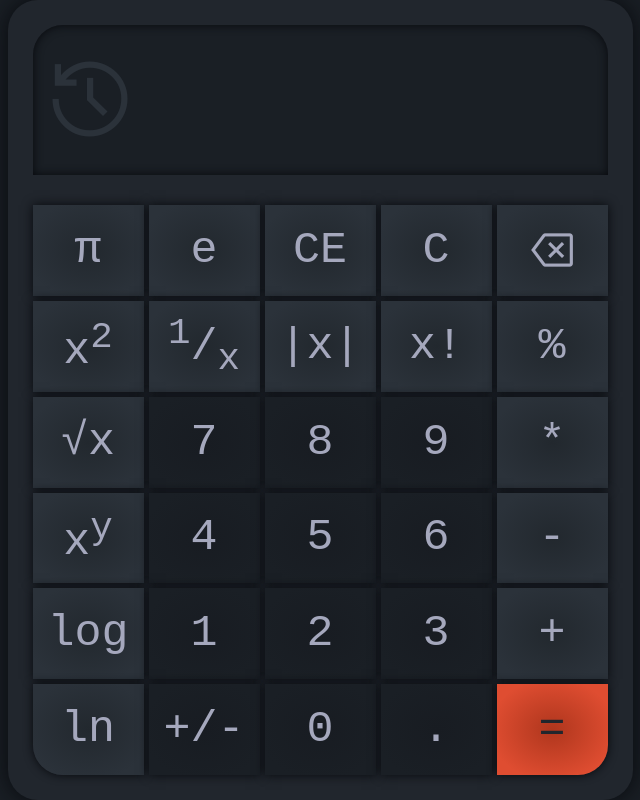
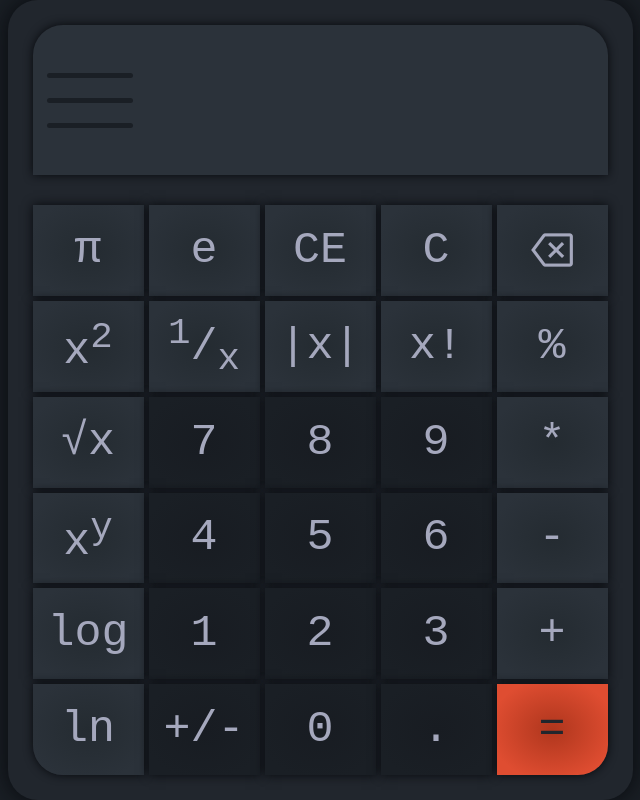
Before and after one commit to jhonatademuner/mini-projects, a plain HTML site: page calculadora/index.html in a window 1280 px wide. Shown: the whole page, without its empty margins (320-960 px from the left). Drawn offline with nearby package versions, Linux system fonts and the light colour scheme.

Commit message:
Atualizando design

```diff
--- a/calculadora/index.html
+++ b/calculadora/index.html
@@ -12,8 +12,11 @@
     <div id="calculadora">
         <div id="conteudo-interativo">
             <div id="visor">
-                <button id="historico"><span class="material-symbols-outlined">
-                    history</span></button>
+                <button id="opcoes">
+                    <div></div>
+                    <div></div>
+                    <div></div>
+                </button>
                 <label id="resultado"></label>
             </div>
             <div id="botoes">
--- a/calculadora/style.css
+++ b/calculadora/style.css
@@ -48,8 +48,8 @@ body{
     height: 150px;
     width: 100%;
     margin-bottom: 30px;
-    background-color: var(--bg-color);
-    box-shadow: inset 0px 0px 10px 0px #07090d;
+    background-color: var(--secondary-color);
+    box-shadow: 0px 0px 10px 0px #07090d;
 }
 
 #visor label{
@@ -62,16 +62,30 @@ body{
     color: var(--text-color);
 }
 
-#historico{
+#opcoes{
+    display: flex;
+    flex-direction: column;
+    justify-content: center;
+    align-items: center;
     background-color: transparent;
     width: 20%;
     height: 100%;
     border-radius: 30px 0px 0px 0px;;
 }
 
-#historico span{
-    font-size: 100px;
-    color: var(--secondary-color);
+#opcoes div{
+    height: 5px;
+    width: 75%;
+    background-color: var(--bg-color);
+    border-radius: 10px;
+}
+
+#opcoes div:nth-child(1){
+    margin-bottom: 20px;
+}
+
+#opcoes div:nth-child(2){
+    margin-bottom: 20px;
 }
 
 #botoes{
@@ -97,7 +111,7 @@ button{
 }
 
 #botoes .botoes-claros{
-    background: radial-gradient(#22282e,var(--secondary-color)80%);
+    background: radial-gradient(#242b31,var(--secondary-color)80%);
 }
 
 #botoes button:nth-last-child(1){
```
